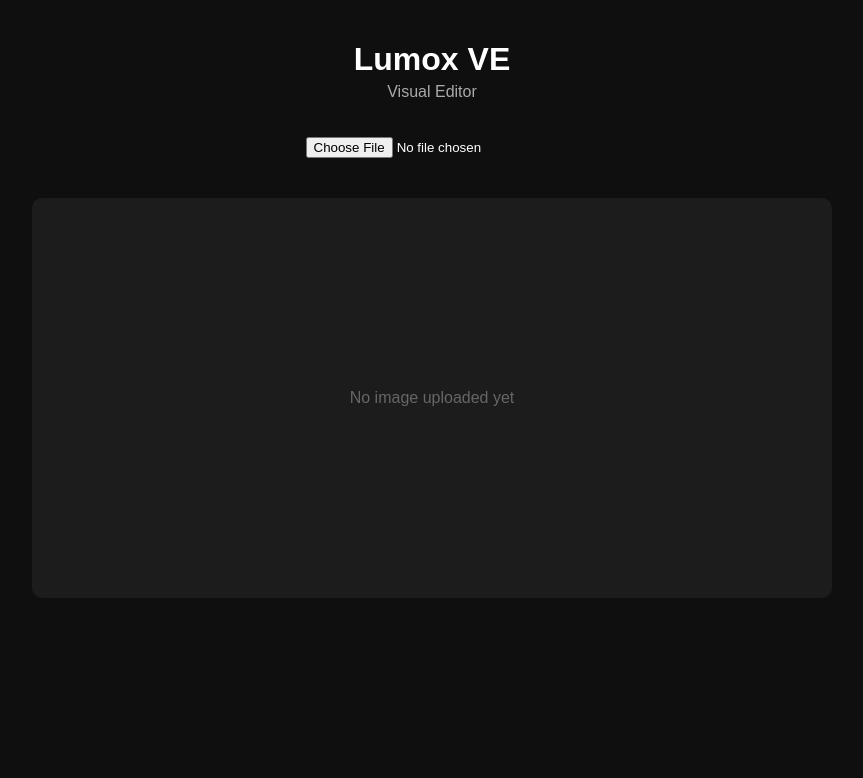
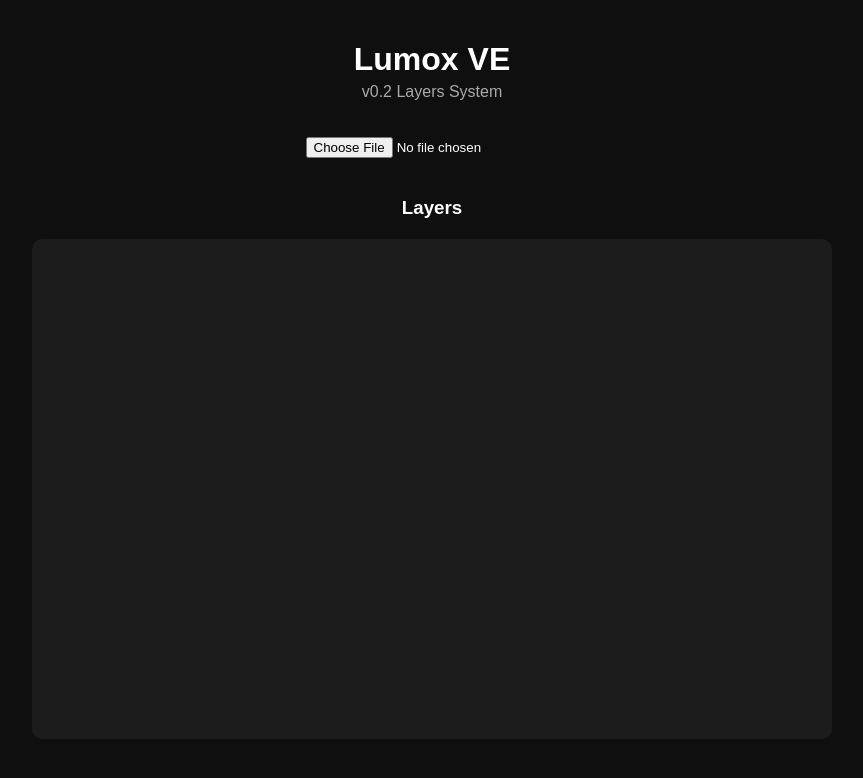
Before and after one commit to Cyber39Dream/lmx-ve, a React (Vite) app: page / in a window 1280 px wide. Shown: the top 778 px of the page, without its empty margins (208-1071 px from the left). Built offline with nearby package versions, Linux system fonts and the light colour scheme.

Commit message:
Implement layers system for image editing

```diff
--- a/src/App.jsx
+++ b/src/App.jsx
@@ -1,34 +1,103 @@
-import { useState } from "react";
+import { useRef, useState, useEffect } from "react";
 
 export default function App() {
-  const [image, setImage] = useState(null);
+  const canvasRef = useRef(null);
 
+  const [layers, setLayers] = useState([]);
+  const [activeLayer, setActiveLayer] = useState(null);
+
+  // Upload image -> create layer
   function handleUpload(e) {
     const file = e.target.files[0];
     if (!file) return;
 
     const reader = new FileReader();
     reader.onload = () => {
-      setImage(reader.result);
+      const newLayer = {
+        id: Date.now(),
+        image: reader.result,
+        visible: true
+      };
+
+      setLayers((prev) => [...prev, newLayer]);
+      setActiveLayer(newLayer.id);
     };
+
     reader.readAsDataURL(file);
   }
+
+  // Toggle visibility
+  function toggleLayer(id) {
+    setLayers((prev) =>
+      prev.map((l) =>
+        l.id === id ? { ...l, visible: !l.visible } : l
+      )
+    );
+  }
+
+  // Move layer up/down
+  function moveLayer(index, direction) {
+    setLayers((prev) => {
+      const arr = [...prev];
+      const newIndex = index + direction;
+
+      if (newIndex < 0 || newIndex >= arr.length) return arr;
+
+      [arr[index], arr[newIndex]] = [arr[newIndex], arr[index]];
+      return arr;
+    });
+  }
+
+  // Render canvas whenever layers change
+  useEffect(() => {
+    const canvas = canvasRef.current;
+    const ctx = canvas.getContext("2d");
+
+    ctx.clearRect(0, 0, canvas.width, canvas.height);
+
+    layers.forEach((layer) => {
+      if (!layer.visible) return;
+
+      const img = new Image();
+      img.src = layer.image;
+
+      img.onload = () => {
+        ctx.drawImage(img, 0, 0, canvas.width, canvas.height);
+      };
+    });
+  }, [layers]);
 
   return (
     <div className="app">
       <h1>Lumox VE</h1>
-      <p>Visual Editor</p>
+      <p>v0.2 Layers System</p>
 
       <input type="file" accept="image/*" onChange={handleUpload} />
 
-      <div className="canvas-area">
-        {image ? (
-          <img src={image} alt="uploaded" />
-        ) : (
-          <div className="placeholder">
-            No image uploaded yet
-          </div>
-        )}
+      <div className="workspace">
+        {/* LEFT: Layers panel */}
+        <div className="layers">
+          <h3>Layers</h3>
+
+          {layers.map((layer, index) => (
+            <div
+              key={layer.id}
+              className={`layer ${activeLayer === layer.id ? "active" : ""}`}
+              onClick={() => setActiveLayer(layer.id)}
+            >
+              👁️
+              <button onClick={() => toggleLayer(layer.id)}>Toggle</button>
+
+              <button onClick={() => moveLayer(index, -1)}>⬆</button>
+              <button onClick={() => moveLayer(index, 1)}>⬇</button>
+            </div>
+          ))}
+        </div>
+
+        {/* RIGHT: Canvas */}
+        <div className="canvas-area">
+          <canvas ref={canvasRef} width={800} height={500} />
+        </div>
       </div>
     </div>
   );
```
